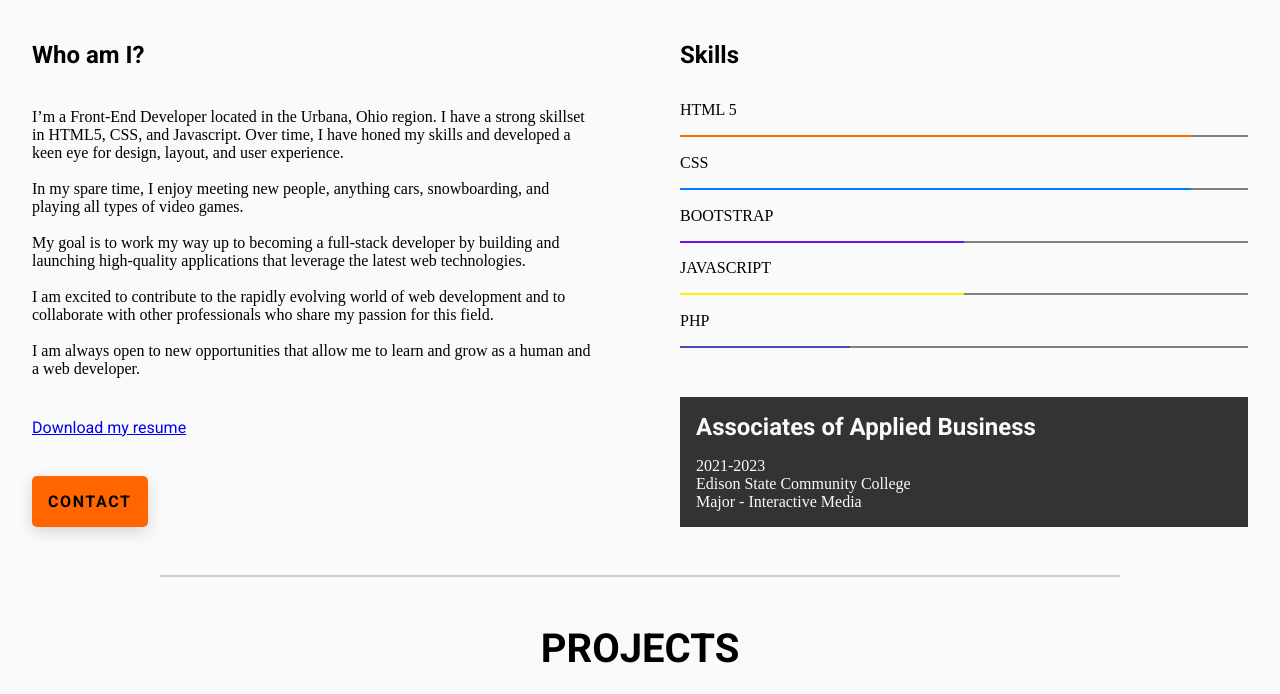
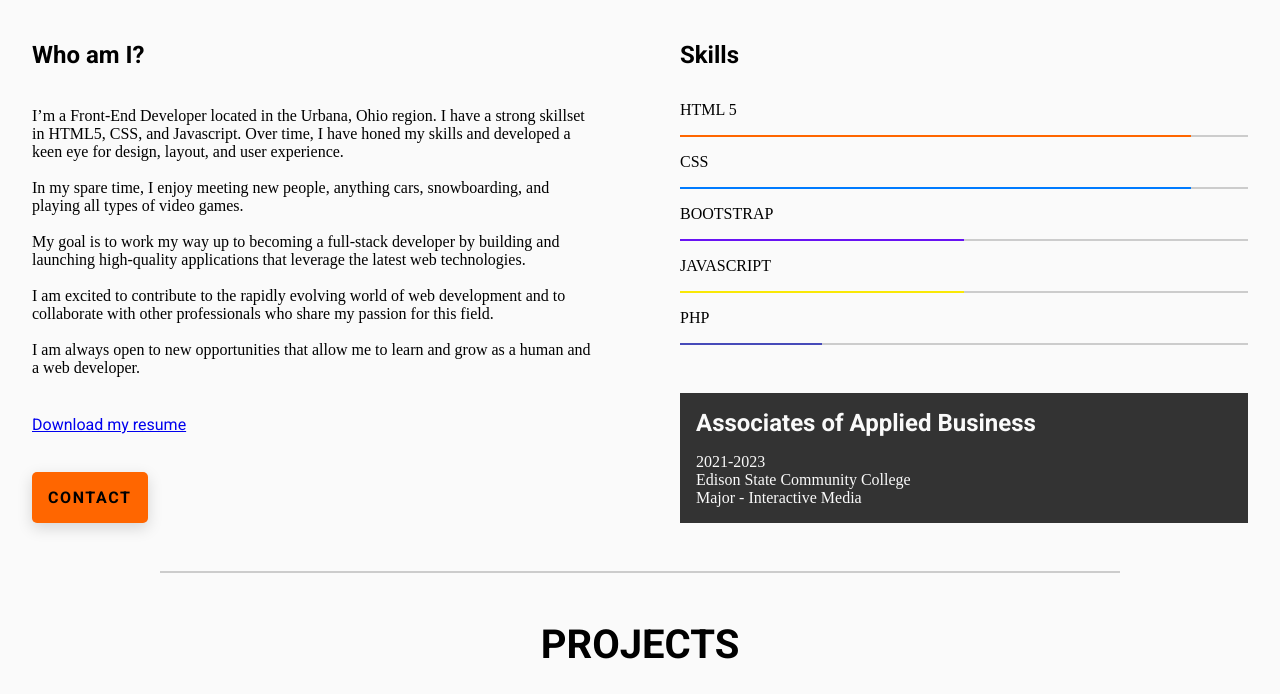
Before and after one commit to Ben-Hillman/Portfolio, a plain HTML site: page index.html in a window 1280 px wide. Shown: the part 1000-1694 px from the top of the page. Drawn offline with Linux system fonts and the light colour scheme.

Commit message:
Add files via upload
Changed skill bars from progress elements to divs.

```diff
--- a/index.html
+++ b/index.html
@@ -88,15 +88,25 @@
                     <h3 class="content-subheading roboto">Skills</h3>
                     <div class="about-content-skillbars">
                         <span class="andale uppercase">Html 5</span>
-                        <progress class="skillbars" id="html" value="90" max="100"></progress>
+                        <div class="skillbar-bg">
+                            <div class="skillbar html"></div>
+                        </div>
                         <span class="andale uppercase">Css</span>
-                        <progress class="skillbars" id="css" value="90" max="100"></progress>
+                        <div class="skillbar-bg">
+                            <div class="skillbar css"></div>
+                        </div>
                         <span class="andale uppercase">Bootstrap</span>
-                        <progress class="skillbars" id="bootstrap" value="50" max="100"></progress>
+                        <div class="skillbar-bg">
+                            <div class="skillbar bootstrap"></div>
+                        </div>
                         <span class="andale uppercase">JavaScript</span>
-                        <progress class="skillbars" id="javascript" value="50" max="100"></progress>
+                        <div class="skillbar-bg">
+                            <div class="skillbar javascript"></div>
+                        </div>
                         <span class="andale uppercase">PHP</span>
-                        <progress class="skillbars" id="php" value="30" max="100"></progress>
+                        <div class="skillbar-bg">
+                            <div class="skillbar php"></div>
+                        </div>
                     </div>
                     <div class="degree-container">
                         <h3 class="content-subheading roboto">Associates of Applied Business</h3>
@@ -113,7 +123,7 @@
             <div class="projects-content">
                 <div class="projects-content-container">
                     <div class="projects-image-container">
-                        <img class="projects-image" src="images/projects/thestoics.jpg" />
+                        <img class="projects-image" alt="A long view of a library with light brown books on black bookshelves with statues of philosphers lining the hall." src="images/projects/thestoics.jpg" loading="lazy" />
                     </div>
                     <div class="projects-info">
                         <div class="projects-heading-container">
@@ -133,7 +143,7 @@
                 </div>
                 <div class="projects-content-container">
                     <div class="projects-image-container">
-                        <img class="projects-image" src="images/projects/portfolio-v1.png" />
+                        <img class="projects-image" alt="The home page of my first portfolio, showcasing an image of me and a short description on the left with three links for other pages on the right." src="images/projects/portfolio-v1.png" loading="lazy" />
                     </div>
                     <div class="projects-info">
                         <div class="projects-heading-container">
--- a/styles.css
+++ b/styles.css
@@ -284,53 +284,46 @@ nav li a:hover {
     width: fit-content;
 }
 
-.skillbars {
+.skillbar-bg {
+    position: relative;
+
+    width: 100%;
     height: 2px;
-    width: 100%;
 
     margin: 1rem 0;
 
-    border-radius: 0;
+    background-color: #ccc;
 }
 
-#html::-webkit-progress-value {
-    background: var(--tangerine);
+.skillbar {
+    position: absolute;
+
+    height: 100%;
 }
 
-#html::-moz-progress-bar {
-    background: var(--tangerine);
+.html {
+    width: 90%;
+    background-color: var(--tangerine);
 }
 
-#css::-webkit-progress-value {
-    background: hsl(211, 100%, 50%);
+.css {
+    width: 90%;
+    background-color: hsl(211, 100%, 50%);
 }
 
-#css::-moz-progress-bar {
-    background: hsl(211, 100%, 50%);
+.bootstrap {
+    width: 50%;
+    background-color: hsl(263, 90%, 51%);
 }
 
-#bootstrap::-webkit-progress-value {
-    background: hsl(263, 90%, 51%);
+.javascript {
+    width: 50%;
+    background-color: hsl(56, 95%, 50%);
 }
 
-#bootstrap::-moz-progress-bar {
-    background: hsl(263, 90%, 51%);
-}
-
-#javascript::-webkit-progress-value {
-    background: hsl(56, 100%, 50%);
-}
-
-#javascript::-moz-progress-bar {
-    background: hsl(56, 100%, 50%);
-}
-
-#php::-webkit-progress-value {
-    background: hsl(238, 45%, 50%);
-}
-
-#php::-moz-progress-bar {
-    background: hsl(238, 45%, 50%);
+.php {
+    width: 25%;
+    background-color: hsl(238, 45%, 50%);
 }
 
 .degree-container {
```
